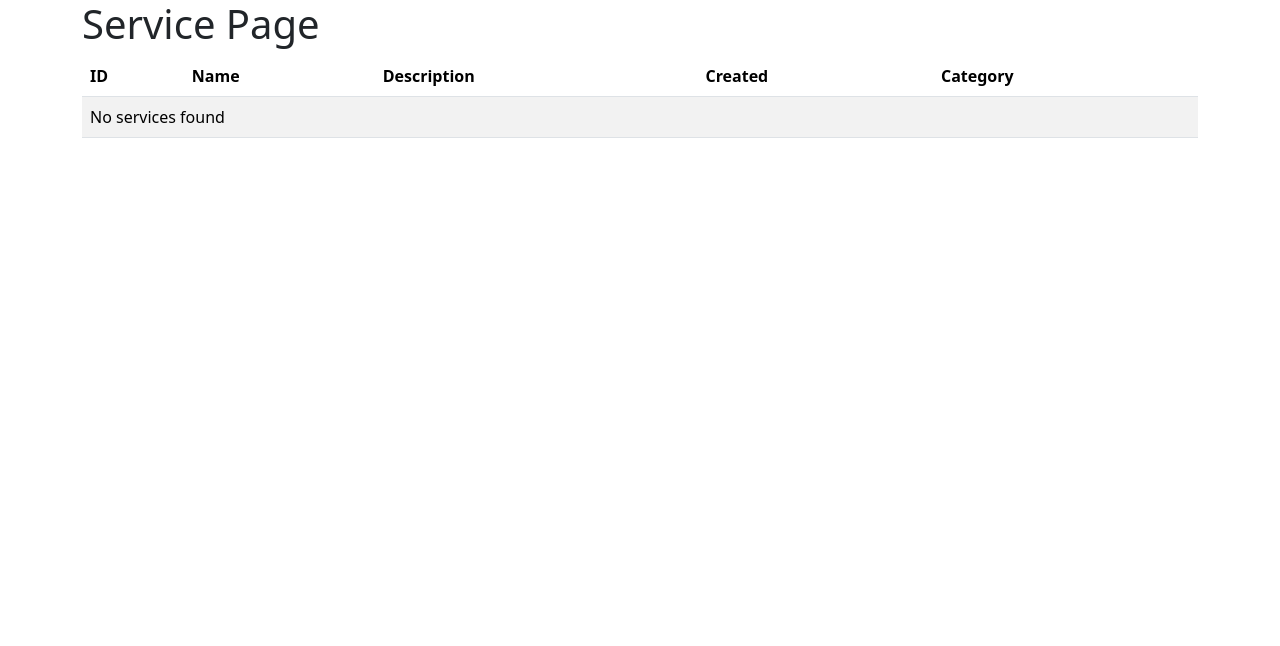
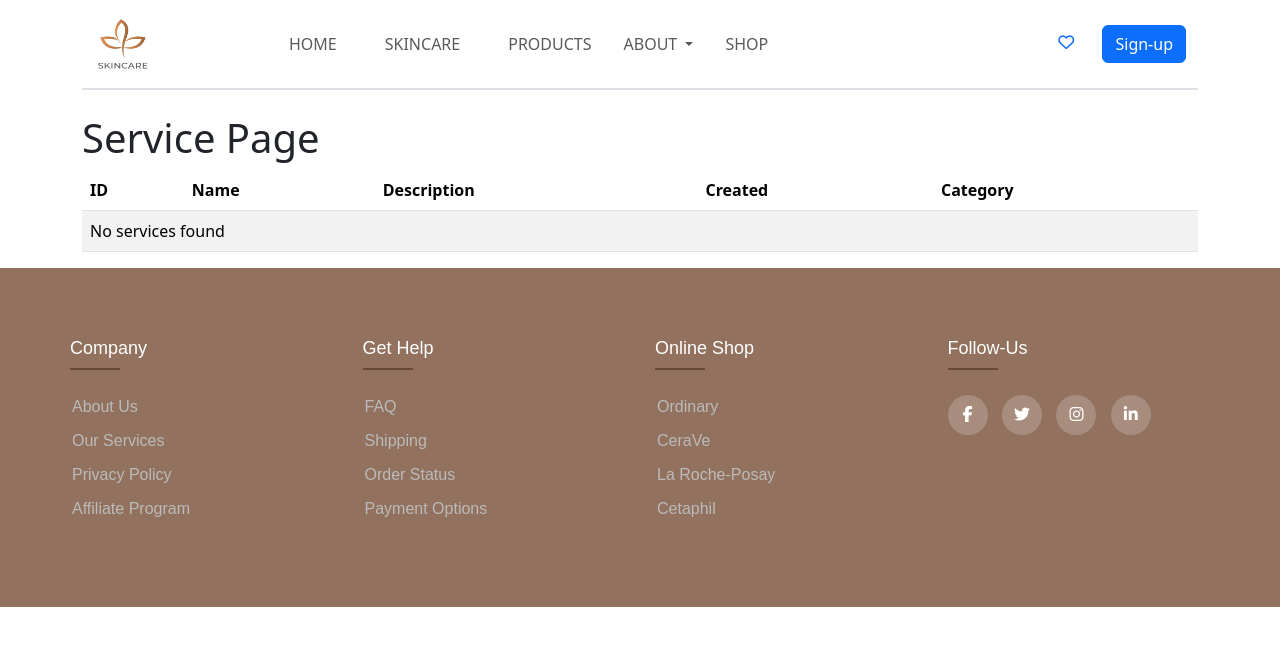
Before and after one commit to qendresaosmani/skincare, a PHP site: page /pages/service.php in a window 1280 px wide. Shown: the top 646 px of the page. Run offline with PHP 8.4, Linux system fonts and the light colour scheme; data that the repository does not hold is empty; some libraries are stand-ins or nearby versions.

Commit message:
service.php

```diff
--- a/pages/aboutUs.html
+++ b/pages/aboutUs.html
@@ -58,7 +58,7 @@
                   <ul class="dropdown-menu" aria-labelledby="navbarDropdownMenuLink">
                     <li><a class="dropdown-item active " href="./pages/aboutUs.html" aria-current="page">About Us</a>
                     </li>
-                    <li><a class="dropdown-item" href="./service.html">Service</a></li>
+                    <li><a class="dropdown-item" href="./service.php">Service</a></li>
                     <li><a class="dropdown-item" href="./blogs.html">Blogs</a></li>
                   </ul>
                 </li>
--- a/pages/index.php
+++ /dev/null
@@ -1,4 +0,0 @@
-<?php
-$message = "Hello World!";
-echo $message;
- ?>
--- a/pages/service.php
+++ b/pages/service.php
@@ -4,12 +4,75 @@
     <meta charset="UTF-8">
     <meta name="viewport" content="width=device-width, initial-scale=1.0">
     <title>Service Page</title>
-    <!-- Bootstrap CSS -->
-    <link href="https://cdn.jsdelivr.net/npm/bootstrap@5.3.0-alpha1/dist/css/bootstrap.min.css" rel="stylesheet">
-    <!-- Custom CSS -->
-    <link href="styles.css" rel="stylesheet">
+    <link href="https://cdn.jsdelivr.net/npm/bootstrap@5.3.2/dist/css/bootstrap.min.css" rel="stylesheet"
+        integrity="sha384-T3c6CoIi6uLrA9TneNEoa7RxnatzjcDSCmG1MXxSR1GAsXEV/Dwwykc2MPK8M2HN" crossorigin="anonymous">
+    <script src="https://cdn.jsdelivr.net/npm/bootstrap@5.3.2/dist/js/bootstrap.bundle.min.js"
+        integrity="sha384-C6RzsynM9kWDrMNeT87bh95OGNyZPhcTNXj1NW7RuBCsyN/o0jlpcV8Qyq46cDfL"
+        crossorigin="anonymous"></script>
+
+    <link
+        href="https://fonts.googleapis.com/css2?family=Nanum+Myeongjo:wght@400;700;800&family=Open+Sans:wght@300;400;500;600;700;800&display=swap"
+        rel="stylesheet">
+    <script src="https://kit.fontawesome.com/0fcaa0e277.js" crossorigin="anonymous"></script>
+    <link rel="stylesheet" href="../css/footer.css">
+
 </head>
 <body>
+<div class="container container-first">
+        <header
+            class="d-flex flex-wrap align-items-center justify-content-center justify-content-md-between py-3 mb-4 border-bottom border-2">
+            <a href="../index.html"
+                class="d-flex align-items-center col-md-3 mb-2 mb-md-0 text-dark text-decoration-none">
+                <img src="../images/logo.png" class="ms-3 img-fluid " alt="" style="height: 50px; width: 50px;">
+            </a>
+            <div class="navbar navbar-expand-lg">
+                <div class="container-fluid ">
+                    <button class="navbar-toggler" type="button" data-bs-toggle="collapse" data-bs-target="#navbarNav"
+                        aria-controls="navbarNav" aria-expanded="false" aria-label="Toggle navigation">
+                        <span class="navbar-toggler-icon"></span>
+                    </button>
+                    <div class="collapse navbar-collapse " id="navbarNav">
+                        <div style="margin-left: -200px; margin-right: 250px;" class="text-start">
+                            <ul class="navbar-nav px-3 text-uppercase ">
+                                <li class="nav-item">
+                                    <a class="nav-link px-4" href="../index.html">Home</a>
+                                </li>
+                                <li class="nav-item">
+                                    <a class="nav-link px-4" href="./skincare.html">SkinCare</a>
+                                </li>
+                                <li class="nav-item">
+                                    <a class="nav-link px-4" href="./products.html">Products</a>
+                                </li>
+                                <li class="nav-item dropdown">
+                                    <a class="nav-link dropdown-toggle" href="#" id="navbarDropdownMenuLink"
+                                        role="button" data-bs-toggle="dropdown" aria-expanded="false">
+                                        About
+                                    </a>
+                                    <ul class="dropdown-menu" aria-labelledby="navbarDropdownMenuLink">
+                                        <li><a class="dropdown-item " href="../pages/aboutUs.html">About Us</a>
+                                        </li>
+                                        <li><a class="dropdown-item active " href="./service.php">Service</a></li>
+                                        <li><a class="dropdown-item" href="./blogs.html">Blogs</a></li>
+                                    </ul>
+                                </li>
+                                <li class="nav-item">
+                                    <a class="nav-link px-4" href="#">Shop</a>
+                                </li>
+                            </ul>
+                        </div>
+                        <div>
+                            <a class="wishlist" href="./pages/wishlist.html"><i
+                                    class="fa-regular fa-heart me-4"></i></a>
+                            <a href="signUp.html"><button type="button" class="btn btn-primary">Sign-up</button></a>
+                        </div>
+                    </div>
+                </div>
+            </div>
+        </header>
+    </div>
+
+
+<!--table with data-->
     <div class="container">
         <h1>Service Page</h1>
         <table class="table table-striped">
@@ -61,5 +124,49 @@
             </tbody>
         </table>
     </div>
+
+    <!--footer-->
+    <footer class="footer flex-shrink-0 ">
+        <div class="container">
+            <div class="row ">
+                <div class="footer-col col-xl-3 col-md-6 col-sm-12">
+                    <h4>Company</h4>
+                    <ul>
+                        <li><a href="#">about us</a></li>
+                        <li><a href="#">our services</a></li>
+                        <li><a href="#">privacy policy</a></li>
+                        <li><a href="#">affiliate program</a></li>
+                    </ul>
+                </div>
+                <div class="footer-col col-xl-3 col-md-6 col-sm-12">
+                    <h4>get help</h4>
+                    <ul>
+                        <li><a href="#">FAQ</a></li>
+                        <li><a href="#">shipping</a></li>
+                        <li><a href="#">order status</a></li>
+                        <li><a href="#">payment options</a></li>
+                    </ul>
+                </div>
+                <div class="footer-col col-xl-3 col-md-6 col-sm-12">
+                    <h4>online shop</h4>
+                    <ul>
+                        <li><a href="#">ordinary</a></li>
+                        <li><a href="#">ceraVe</a></li>
+                        <li><a href="#">la roche-posay</a></li>
+                        <li><a href="#">cetaphil</a></li>
+                    </ul>
+                </div>
+                <div class="footer-col col-xl-3 col-md-6 col-sm-12">
+                    <h4>follow-us</h4>
+                    <div class="social-links">
+                        <a href="#"><i class="fab fa-facebook-f"></i></a>
+                        <a href="#"><i class="fab fa-twitter"></i></a>
+                        <a href="#"><i class="fab fa-instagram"></i></a>
+                        <a href="#"><i class="fab fa-linkedin-in"></i></a>
+                    </div>
+                </div>
+            </div>
+        </div>
+    </footer>
 </body>
 </html>
--- a/pages/skincare.html
+++ b/pages/skincare.html
@@ -18,8 +18,9 @@
     <script src="https://kit.fontawesome.com/0fcaa0e277.js" crossorigin="anonymous"></script>
     <!-- <link rel="stylesheet" href="../css/style.css"> -->
     <link rel="stylesheet" href="../css/footer.css">
-    <link rel="stylesheet" href="../css/skincare.css">
+    <style>
 
+    </style>
 
 </head>
 
@@ -60,7 +61,7 @@
                                     <ul class="dropdown-menu" aria-labelledby="navbarDropdownMenuLink">
                                         <li><a class="dropdown-item " href="../pages/aboutUs.html">About Us</a>
                                         </li>
-                                        <li><a class="dropdown-item" href="./service.html">Service</a></li>
+                                        <li><a class="dropdown-item" href="./service.php">Service</a></li>
                                         <li><a class="dropdown-item" href="./blogs.html">Blogs</a></li>
                                     </ul>
                                 </li>
```
Also changed, not shown: pages/service.html (deleted, +0 -33 lines).
